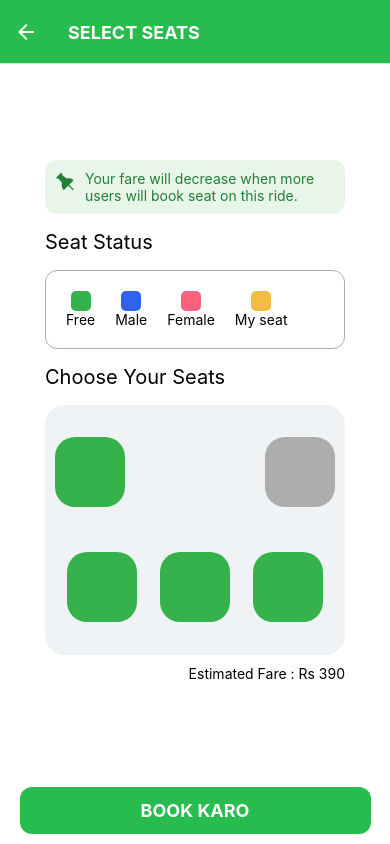
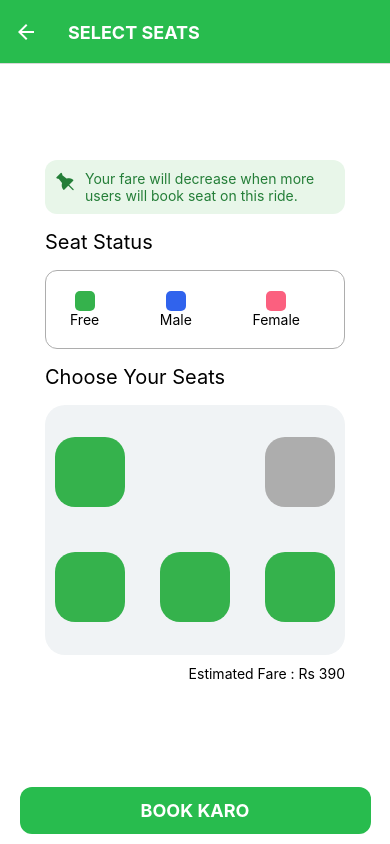
Before and after one commit to Laiba-Shahid/car-pooling-app, a React Native app: screen /Capacity in a window 390 px wide. Built offline with nearby package versions, Linux system fonts and the light colour scheme.

Commit message:
minor change

```diff
--- a/Screens/CapacityScreen.js
+++ b/Screens/CapacityScreen.js
@@ -201,9 +201,16 @@ const CapacityScreen = () => {
               borderWidth: 1,
               borderColor: "#ADADAD",
               padding: 20,
+              alignItems: "center",
             }}
           >
-            <View style={{ flexDirection: "row" }}>
+            <View
+              style={{
+                flexDirection: "row",
+                justifyContent: "space-between",
+                width: 250,
+              }}
+            >
               <View style={{ alignItems: "center", marginRight: 20 }}>
                 <View
                   style={{
@@ -239,18 +246,6 @@ const CapacityScreen = () => {
                   }}
                 />
                 <Text>Female</Text>
-              </View>
-              <View style={{ alignItems: "center", marginRight: 20 }}>
-                <View
-                  style={{
-                    width: 20,
-                    height: 20,
-                    backgroundColor: "#f5bc42",
-                    borderRadius: 5,
-                    justifyContent: "space-between",
-                  }}
-                />
-                <Text>My seat</Text>
               </View>
             </View>
           </View>
@@ -288,7 +283,6 @@ const CapacityScreen = () => {
                   height: 70,
                   backgroundColor: "#35b24c",
                   borderRadius: 20,
-                  justifyContent: "space-between",
                 }}
                 id={"s1"}
                 onPress={() => selectSeat("s1")}
@@ -300,13 +294,12 @@ const CapacityScreen = () => {
                   height: 70,
                   backgroundColor: "#ADADAD",
                   borderRadius: 20,
-                  justifyContent: "space-between",
                 }}
                 id={"s2"}
               />
             </View>
             <View
-              style={{ flexDirection: "row", justifyContent: "space-around" }}
+              style={{ flexDirection: "row", justifyContent: "space-between" }}
             >
               <TouchableOpacity
                 style={{
@@ -314,7 +307,6 @@ const CapacityScreen = () => {
                   height: 70,
                   backgroundColor: "#35b24c",
                   borderRadius: 20,
-                  justifyContent: "space-between",
                 }}
                 id={"s3"}
                 onPress={() => selectSeat("s3")}
@@ -326,7 +318,6 @@ const CapacityScreen = () => {
                   height: 70,
                   backgroundColor: "#35b24c",
                   borderRadius: 20,
-                  justifyContent: "space-between",
                 }}
                 id={"s4"}
                 onPress={() => selectSeat("s4")}
```
